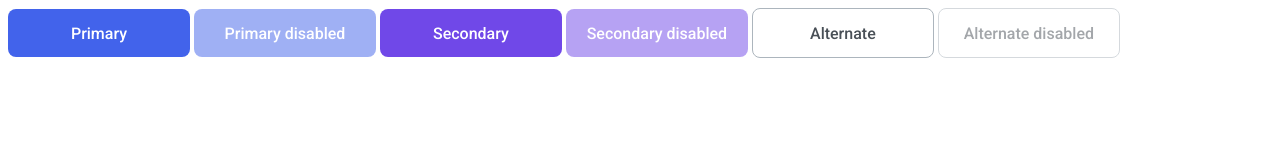
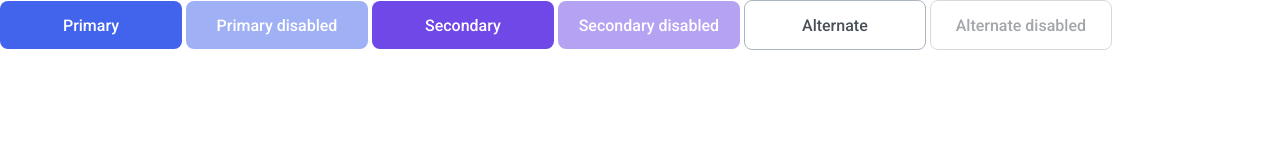
Before and after one commit to js-tasks-ru/htmlcss-20210513_german-semykozov, a website: page 03-lection1/01-button/index.html in a window 1280 px wide. Drawn offline with nearby package versions, Linux system fonts and the light colour scheme.

Commit message:
add normalize

```diff
--- a/assets/css/main.css
+++ b/assets/css/main.css
@@ -1,3 +1,4 @@
+@import "~normalize.css/normalize.css";
 @import '../fonts/fonts.css';
 
 :root {
--- a/package.json
+++ b/package.json
@@ -27,6 +27,7 @@
   "dependencies": {
     "husky": "^6.0.0",
     "lint-staged": "^10.5.4",
+    "normalize.css": "^8.0.1",
     "prettier": "^2.2.1"
   }
 }
```
